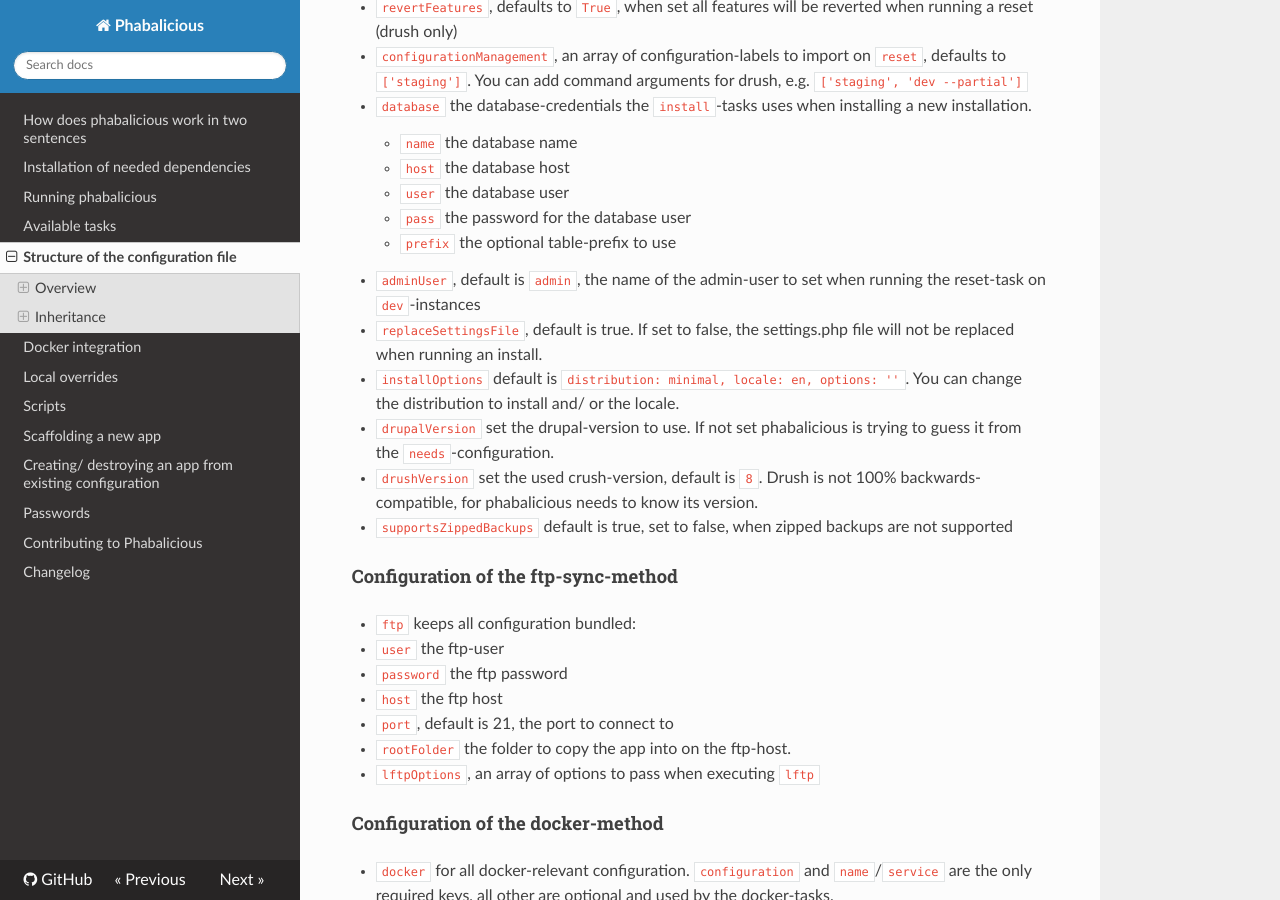
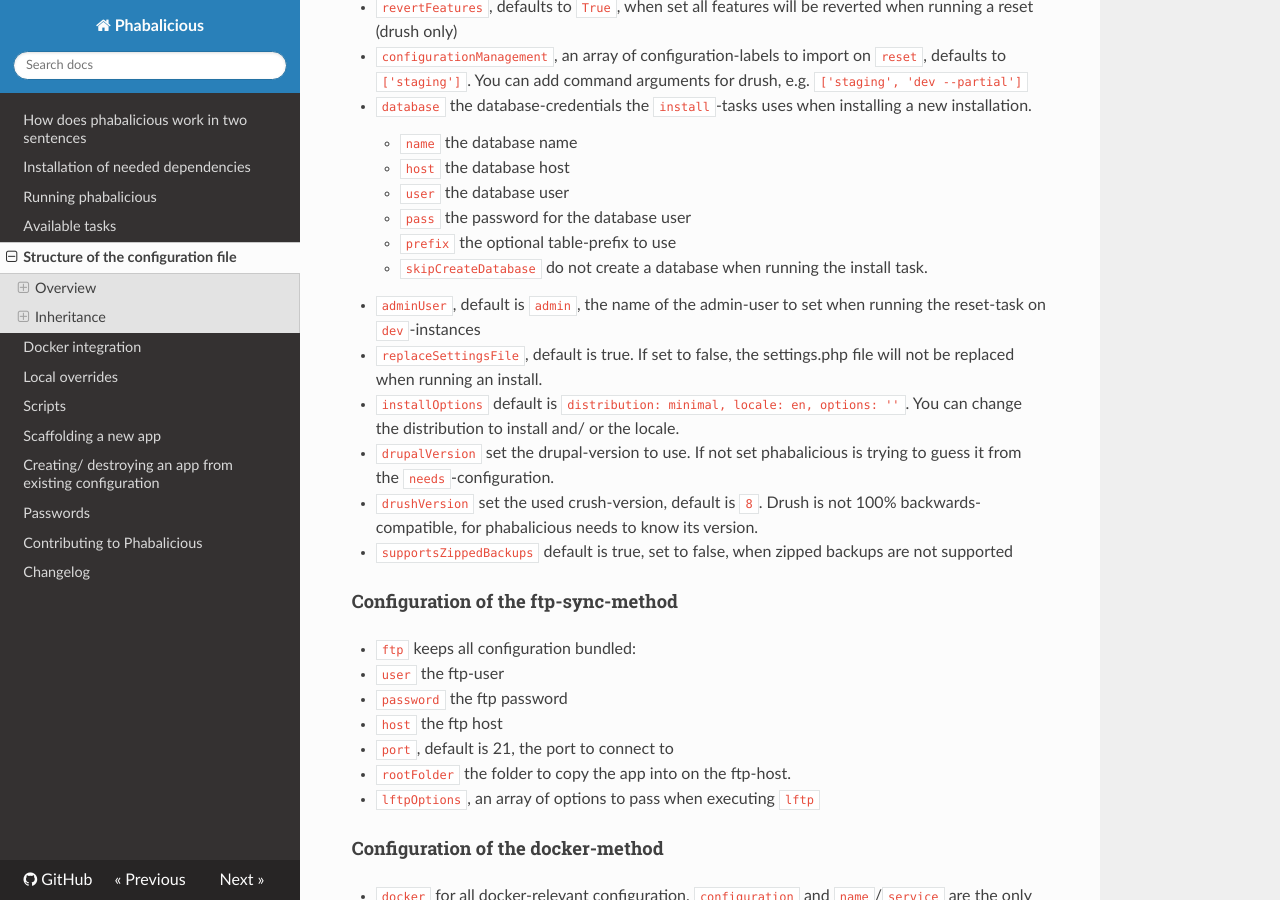
Before and after one commit to factorial-io/phabalicious, an MkDocs documentation site: the page built from docs/docs/configuration.md, in a window 1280 px wide and 900 px high, scrolled down 4180 px. Built offline with MkDocs 1.6.1, drawn with Linux system fonts in a browser that asks for light colours; nearby versions of some CDN libraries; comment, search, counter and statistics services are not loaded.

Commit message:
Document skipCreateDatabase
Supports Yaml and JSON

```diff
--- a/docs/docs/configuration.md
+++ b/docs/docs/configuration.md
@@ -176,6 +176,7 @@ This will print all host configuration for the host `staging`.
     * `user` the database user
     * `pass` the password for the database user
     * `prefix` the optional table-prefix to use
+    * `skipCreateDatabase` do not create a database when running the install task.
 * `adminUser`, default is `admin`, the name of the admin-user to set when running the reset-task on `dev`-instances
 * `replaceSettingsFile`, default is true. If set to false, the settings.php file will not be replaced when running an install.
 * `installOptions` default is `distribution: minimal, locale: en, options: ''`. You can change the distribution to install and/ or the locale.
```
